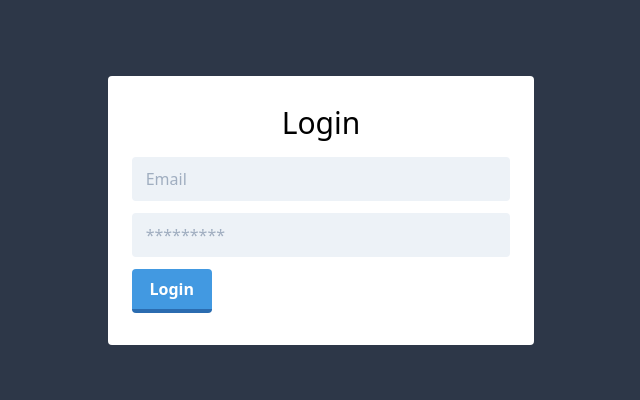
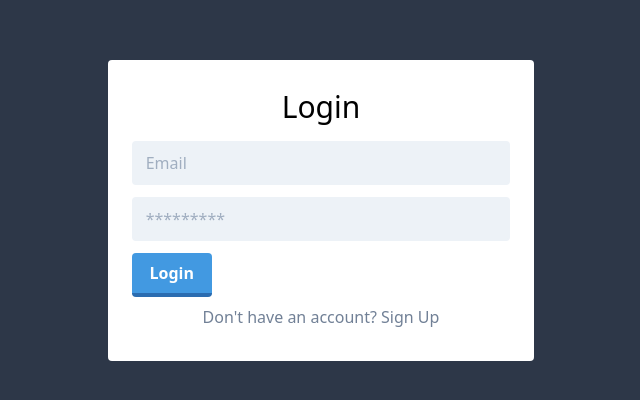
Before and after one commit to fedeya/mern-books, a React (Create React App) app in the folder client/: page / in a window 1280 px wide. Shown: the part 190-590 px from the top of the page, without its empty margins (319-959 px from the left). Built offline with nearby package versions, Linux system fonts and the light colour scheme.

Commit message:
[Feat] addeds link to login and register

```diff
--- a/client/src/components/auth/Login.js
+++ b/client/src/components/auth/Login.js
@@ -1,4 +1,5 @@
 import React, { useState } from 'react';
+import { Link } from 'react-router-dom';
 
 function Login() {
 
@@ -8,7 +9,7 @@ function Login() {
   return (
     <div className="bg-gray-800 w-screen h-screen">
       <div className="container h-screen flex justify-center items-center bg-gray-800">
-        <div className="bg-white flex flex-col h-auto rounded md:w-1/3 px-6 pt-6 pb-8">
+        <form className="bg-white flex flex-col h-auto rounded md:w-1/3 px-6 pt-6 pb-8">
           <h1 className="text-3xl text-center mb-3">Login</h1>
           <input
             type="text"
@@ -29,7 +30,10 @@ function Login() {
           >
             Login
           </button>
-        </div>
+          <Link to="/register" className="text-gray-600 text-center mt-2" >
+            Don't have an account? Sign Up
+          </Link>
+        </form>
       </div>
     </div>
   );
--- a/client/src/components/auth/Registry.js
+++ b/client/src/components/auth/Registry.js
@@ -1,4 +1,6 @@
 import React, { useState } from 'react';
+import { Link } from 'react-router-dom';
+
 import Background from '../../assets/images/books-pile.jpg';
 
 function Registry() {
@@ -29,7 +31,7 @@ function Registry() {
             onChange={e => setEmail(e.target.value)}
           />
           <label className="bg-gray-200 rounded px-3 py-2 mb-3 cursor-pointer text-gray-600">
-            <span>{ avatar === '' ? 'Select Image' : avatar.split('\\')[avatar.split('\\').length - 1] }</span>
+            <span>{avatar === '' ? 'Select Image' : avatar.split('\\')[avatar.split('\\').length - 1]}</span>
             <input
               type="file"
               className="hidden"
@@ -58,6 +60,9 @@ function Registry() {
           >
             Sign Up
           </button>
+          <Link to="/" className="text-gray-600 text-center mt-2">
+            Have an account? Login
+          </Link>
         </form>
       </div>
     </div>
```
